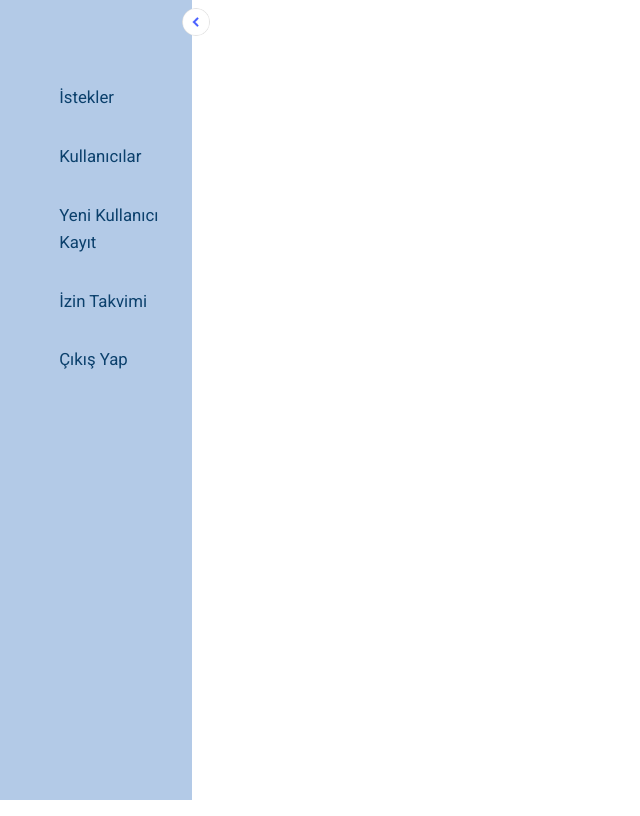
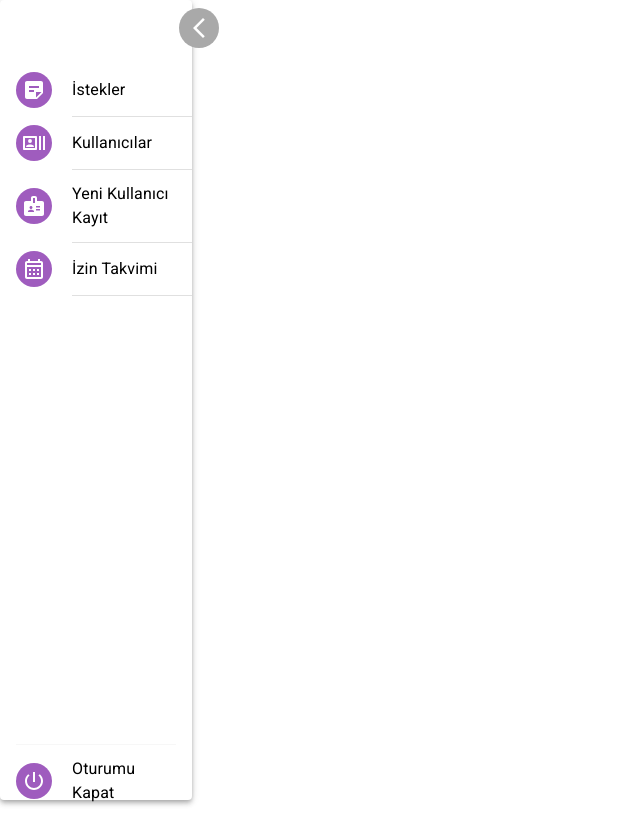
Before and after one commit to selincabuk/T2-HR-Tool-For-Leave, a React (Vite) app in the folder frontend/: page /admin/edit/1 in a window 1280 px wide. Shown: the whole page, without its empty margins (0-640 px from the left). Built offline with nearby package versions, Linux system fonts and the light colour scheme; no server answers.

Commit message:
Sidebar Implementation

```diff
--- a/frontend/src/AdminPages/AdminNavigation/AdminSideBar.css
+++ b/frontend/src/AdminPages/AdminNavigation/AdminSideBar.css
@@ -1,45 +1,70 @@
-.admin-sidebar {
+.sidebar__divider {
+  list-style-type: none;
+}
+
+.sidebar__divider__closed {
+  list-style-type: none;
+  display: none;
+}
+
+.sidebar {
   background-color: var(--colorPrimary);
   height: 100vh;
 }
 
-.sidebar__arrow {
-    margin-top: 1vh;
-    cursor: pointer;
-    right: -0.75rem;
-    top: 2.25rem;
-    width: 1.75rem;
-    border-color: var(--colorPrimaryActive);
-    border-width: 2px;
-    border-radius: 9999px;
+.sidebar__items {
+  margin-right: 1vw;
+  padding: 2vh 1vw;
 }
 
-  .sidebar__elements {
-    display: flex;
-    border-radius: 0.375rem;
-    padding: 0.5rem;
-    cursor: pointer;
-    margin-top: 2vh;
-    margin-bottom: 2vh;
-    margin-right: 1vw;
-    align-items: center;
-    margin-left: 1.5vw;
+.sidebar__items:hover {
+  background-color: black
 }
 
-  .sidebar__elements a {
-    color: #0b406c;
+.sidebar__list {
+  margin-top: 4vh !important;
+}
+
+.sidebar a {
+  color: black;
   font-size: 2.1vh;
 }
 
-  .sidebar__elements a:hover {
-    color: #ffffff;
+.sidebar a:hover {
+  color: white;
   font-size: 2.1vh;
 }
 
-  .sidebar__elements:hover {
-    background-color: var(--colorPrimaryActive);
+.sidebar__logout__divider {
+  position: relative;
 }
 
-  .sidebar__listing {
-    padding-top: 3vh;
+.sidebar__first__list {
+  overflow-x: visible;
 }
+
+.sidebar__second__list {
+  height: 85%;
+  overflow-y: auto;
+  overflow-x: hidden;
+}
+
+.sidebar__third__list {
+  max-height: 10%;
+  overflow-y: auto;
+  overflow-x: hidden;
+}
+
+.sidebar__divider__middle {
+  margin-bottom: 2vh;
+}
+
+.sidebar__avatar {
+  background-color: #9f5cbe !important;
+  width: 36px !important;
+  height: 36px !important;
+}
+
+.sidebar__arrow {
+  background-color: darkgrey !important;
+}
--- a/frontend/src/AdminPages/AdminNavigation/AdminSideBar.tsx
+++ b/frontend/src/AdminPages/AdminNavigation/AdminSideBar.tsx
@@ -1,65 +1,126 @@
 import "./AdminSideBar.css";
-import { useState } from "react";
-import arrow from "../../assets/arrow.png";
+import { useState, useRef, useEffect } from "react";
+import List from '@mui/material/List';
+import ListItem from '@mui/material/ListItem';
+import ListItemText from '@mui/material/ListItemText';
+import ListItemAvatar from '@mui/material/ListItemAvatar';
+import Avatar from '@mui/material/Avatar';
+
+import Divider from '@mui/material/Divider';
+import Paper from '@mui/material/Paper';
+import ArrowForwardIosIcon from '@mui/icons-material/ArrowForwardIos';
+import CalendarMonthOutlinedIcon from '@mui/icons-material/CalendarMonthOutlined';
+import StickyNote2Icon from '@mui/icons-material/StickyNote2';
+import BadgeIcon from '@mui/icons-material/Badge';
+import RecentActorsOutlinedIcon from '@mui/icons-material/RecentActorsOutlined';
+import PowerSettingsNewIcon from '@mui/icons-material/PowerSettingsNew';
+
 
 interface MenuItem {
     title: string,
     link: string,
-    icon: string,
+    icon: any,
 }
 
 type AdminSideBarMenu = MenuItem[];
 
-const SidebarItems:AdminSideBarMenu =
+const sidebarItems: AdminSideBarMenu =
     [
         {
             title: "İstekler",
             link: "/admin",
-            icon: "",
+            icon: StickyNote2Icon,
         },
         {
             title: "Kullanıcılar",
             link: "/admin/users",
-            icon: "",
+            icon: RecentActorsOutlinedIcon,
         },
         {
             title: "Yeni Kullanıcı Kayıt",
             link: "/admin/register-user",
-            icon: "",
+            icon: BadgeIcon,
         },
         {
             title: "İzin Takvimi",
             link: "/admin/view-off",
-            icon: "",
-        },
-        {
-            title: "Çıkış Yap",
-            link: "/admin/logout",
-            icon: "",
+            icon: CalendarMonthOutlinedIcon,
         },
     ]
 
 function AdminSideBar() {
+    // to check if the bar is open or closed (default is open:)
     const [isOpen, setIsOpen] = useState<boolean>(true);
+
+    // get window width to close bar in some devices:
+    const [windowSize, setWindowSize] = useState(window.innerWidth);
+
+    // to change window size:
+    useEffect(() => {
+        const handleWindowResize = () => {
+            setWindowSize(window.innerWidth);
+        };
+        window.addEventListener('resize', handleWindowResize);
+        return () => {
+            window.removeEventListener('resize', handleWindowResize);
+        };
+    }, []);
+
+    // to automatically close bar if window is resized:
+    useEffect( () => {
+        if (windowSize < 1000 )
+            setIsOpen(false)
+    }, [windowSize] );
+
+    // button handler to check if the bar should be opened:
+    const arrowButtonHandler = () => {
+        if (isOpen)
+            setIsOpen(false)
+        else if (!isOpen && windowSize < 800)
+            setIsOpen(false)
+        else
+            setIsOpen(true)
+    }
+
     return (
-        <div className="admin-sidebar" style={isOpen ? { width: "15vw" } : { width: "7vw" }}>
-            <img src={arrow} className="sidebar__arrow" style={isOpen ? { transform: "rotate(0deg)", marginLeft: "14.25vw" } : { transform: "rotate(180deg)", marginLeft: "6.25vw" }}
-                onClick={() => setIsOpen(!isOpen)} />
-            <ul className="sidebar__listing">
-                {SidebarItems.map((item:MenuItem, index) => {
-                    return (
-                        <li key={index} className="sidebar__elements">
-                            <a href={item.link}>
-                                <img src={item.icon}/>
-                                {isOpen ? <span className="title">{item.title}</span> :
-                            ""}
-                            </a>
-                        </li>
-                    )
-                })}
-            </ul>
-        </div>
-
+        <Paper elevation={4} className="sidebar" style={isOpen ? { width: "15vw" } : { width: "70px" }}>
+            <List className="sidebar__first__list">
+                <Avatar className="sidebar__arrow"
+                    style={isOpen ? { transform: "rotate(180deg)", marginLeft: "14vw" } : { transform: "rotate(0deg)", marginLeft: "54px" }}
+                    onClick={arrowButtonHandler}>
+                    <ArrowForwardIosIcon />
+                </Avatar>
+            </List>
+            <List className="sidebar__second__list">
+                {sidebarItems.map((item: MenuItem) =>
+                    <a href={item.link}>
+                        <ListItem className="sidebar__items">
+                            <ListItemAvatar>
+                                <Avatar className="sidebar__avatar">
+                                    <item.icon />
+                                </Avatar>
+                            </ListItemAvatar>
+                            {isOpen && <ListItemText primary={item.title} />}
+                        </ListItem>
+                        {isOpen ? <Divider variant="inset" component="li" className="sidebar__divider" />
+                            : <Divider variant="inset" component="li" className="sidebar__divider__closed" />}
+                    </a>
+                )}
+            </List>
+            <List className="sidebar__third__list">
+                <Divider variant="middle" />
+                <a href="/admin/logout">
+                    <ListItem className="sidebar__items">
+                        <ListItemAvatar>
+                            <Avatar className="sidebar__avatar">
+                                <PowerSettingsNewIcon />
+                            </Avatar>
+                        </ListItemAvatar>
+                        {isOpen && <ListItemText primary="Oturumu Kapat" />}
+                    </ListItem>
+                </a>
+            </List>
+        </Paper>
     )
 }
 
--- a/frontend/src/AdminPages/AdminPages.css
+++ b/frontend/src/AdminPages/AdminPages.css
@@ -11,3 +11,7 @@
     margin: auto;
     margin-top: 4vh;
 }
+
+.page__holder {
+    display: flex;
+}
--- a/frontend/src/AdminPages/AdminRegisterUserPage.tsx
+++ b/frontend/src/AdminPages/AdminRegisterUserPage.tsx
@@ -1,10 +1,11 @@
-import NavigationBar from "./AdminToolComponents/NavigationBar";
+import AdminSideBar from "./AdminNavigation/AdminSideBar";
 import RegisterationForm from "./AdminToolComponents/RegisterationForm";
+import "./AdminPages.css"
 
 function AdminRegisterUserPage() {
     return (
-      <div>
-          <NavigationBar />
+      <div className="page__holder">
+          <AdminSideBar />
           <RegisterationForm />
       </div>
     );
--- a/frontend/src/AdminPages/AdminToolComponents/RegisterationForm.tsx
+++ b/frontend/src/AdminPages/AdminToolComponents/RegisterationForm.tsx
@@ -63,7 +63,7 @@ export default function SignUp() {
         <CssBaseline />
         <Box
           sx={{
-            marginTop: 1,
+            marginTop: 14,
             display: 'flex',
             flexDirection: 'column',
             alignItems: 'center',
```
Lines whose indentation alone changed are shown as unchanged.
